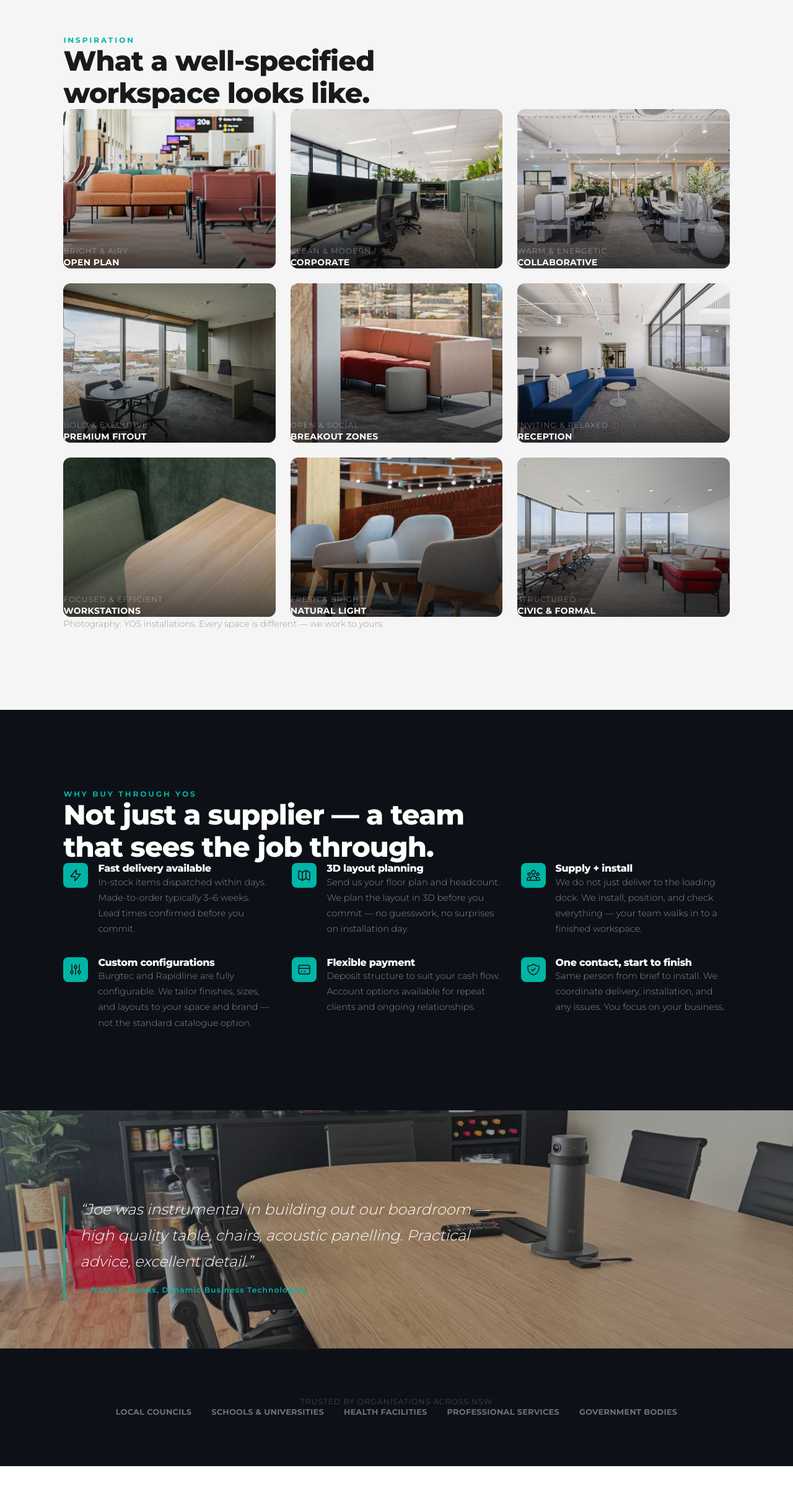
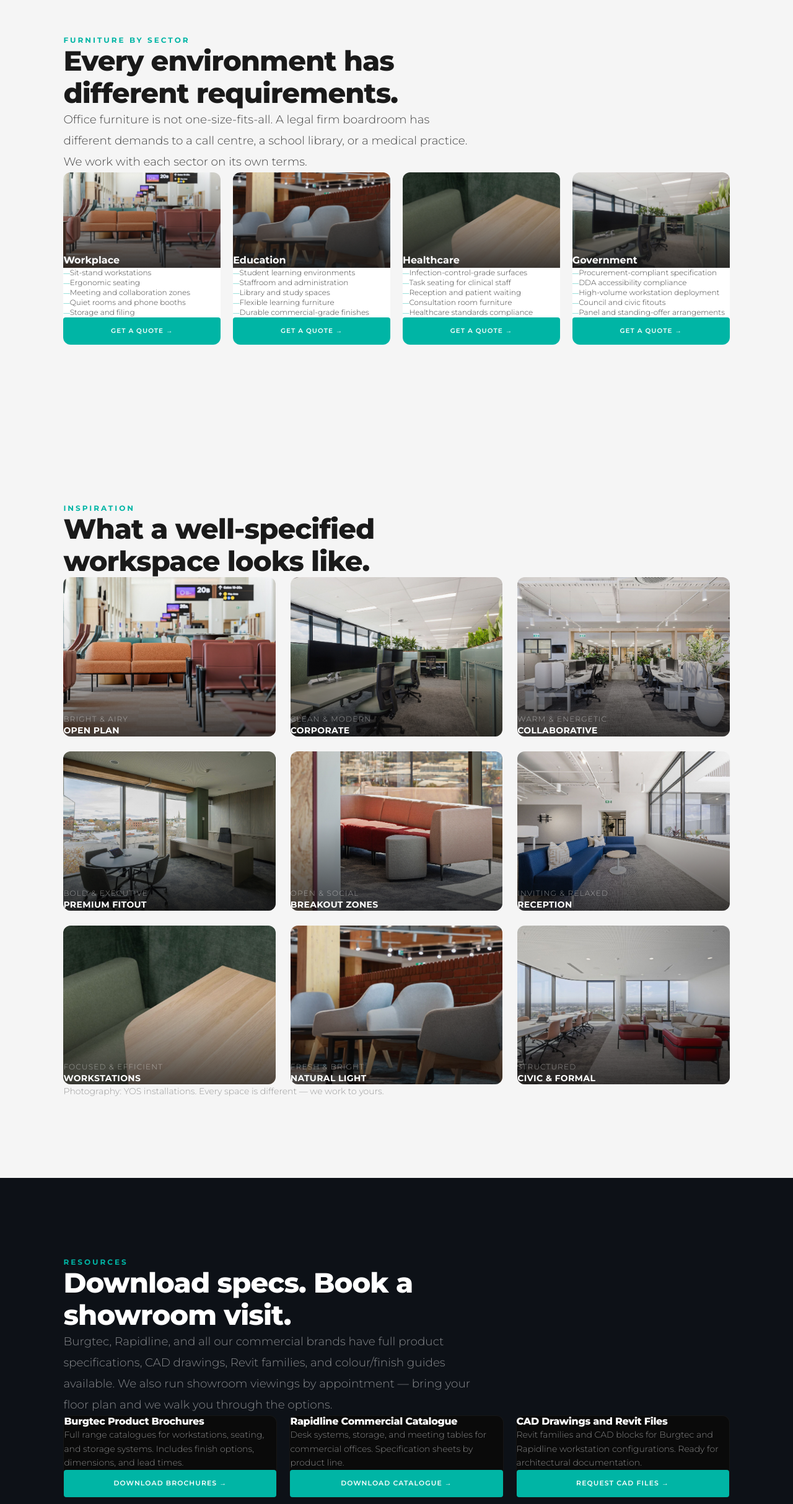
Before and after one commit to yossy-jk/yos-website, a Next.js app: page /furniture in a window 1280 px wide. Shown: the part 4197-6623 px from the top of the page at 62% size. Built offline with nearby package versions, Linux system fonts and the light colour scheme; no server answers.

Commit message:
enhance: furniture page — sector browsing, spec download resources, HowTo schema, new FAQ; tenant-rep — savings-value FAQ added

```diff
--- a/src/app/furniture/page.tsx
+++ b/src/app/furniture/page.tsx
@@ -305,6 +305,56 @@ export default function FurniturePage() {
         </div>
       </section>
 
+
+      {/* ─── SECTOR BROWSING ────────────────────────── */}
+      <section className="bg-warm-grey" style={SEC}>
+        <div className="max-w-screen-xl mx-auto" style={PAD}>
+          <FadeIn>
+            <SectionLabel>Furniture by sector</SectionLabel>
+            <h2 className="text-near-black font-bold leading-tight tracking-tight mt-3 mb-6 max-w-2xl"
+              style={{ fontSize: 'clamp(1.5rem, 3.5vw, 3rem)' }}>
+              Every environment has different requirements.
+            </h2>
+            <p className="text-charcoal font-light leading-relaxed max-w-2xl mb-12"
+              style={{ fontSize: 'clamp(1rem, 1.8vw, 1.15rem)', lineHeight: 1.85 }}>
+              Office furniture is not one-size-fits-all. A legal firm boardroom has different demands to a call centre, a school library, or a medical practice. We work with each sector on its own terms.
+            </p>
+          </FadeIn>
+          <div className="grid grid-cols-1 sm:grid-cols-2 lg:grid-cols-4 gap-5">
+            {([
+              { sector: 'Workplace', icon: 'svg-workplace', needs: ['Sit-stand workstations','Ergonomic seating','Meeting and collaboration zones','Quiet rooms and phone booths','Storage and filing'], image: '/images/furniture/space-wsi-openplan.jpg' },
+              { sector: 'Education', icon: 'svg-education', needs: ['Student learning environments','Staffroom and administration','Library and study spaces','Flexible learning furniture','Durable commercial-grade finishes'], image: '/images/furniture/space-geelong-a.jpg' },
+              { sector: 'Healthcare', icon: 'svg-healthcare', needs: ['Infection-control-grade surfaces','Task seating for clinical staff','Reception and patient waiting','Consultation room furniture','Healthcare standards compliance'], image: '/images/furniture/space-cogc-office.jpg' },
+              { sector: 'Government', icon: 'svg-government', needs: ['Procurement-compliant specification','DDA accessibility compliance','High-volume workstation deployment','Council and civic fitouts','Panel and standing-offer arrangements'], image: '/images/furniture/space-cogc-wide.jpg' }
+            ]).map((item) => (
+              <FadeIn key={item.sector} direction="up">
+                <div className="bg-white rounded-xl overflow-hidden flex flex-col">
+                  <div className="relative" style={{ height: 'clamp(7rem, 12vw, 10rem)' }}>
+                    <Image src={item.image} alt={item.sector + ' commercial furniture Newcastle NSW'} fill className="object-cover object-center" />
+                    <div className="absolute inset-0" style={{ background: 'linear-gradient(to top, rgba(26,26,26,0.85) 0%, rgba(26,26,26,0.2) 70%, transparent 100%)' }} />
+                    <div className="absolute bottom-0 left-0 right-0 p-4">
+                      <p className="text-white font-bold text-base">{item.sector}</p>
+                    </div>
+                  </div>
+                  <div className="p-5 flex flex-col flex-1">
+                    <ul className="space-y-1.5 flex-1">
+                      {item.needs.map(n => (
+                        <li key={n} className="text-charcoal font-light text-xs flex items-start gap-1.5">
+                          <span className="text-teal mt-0.5 flex-shrink-0" style={{ fontSize: '0.65rem' }}>—</span>{n}
+                        </li>
+                      ))}
+                    </ul>
+                    <Button href="/resources/furniture-quote" variant="primary" size="sm" className="mt-4 w-full justify-center">
+                      Get a Quote →
+                    </Button>
+                  </div>
+                </div>
+              </FadeIn>
+            ))}
+          </div>
+        </div>
+      </section>
+
       {/* ─── INSPIRATION GALLERY ─────────────────────── */}
       <section style={SEC} className="bg-warm-grey">
         <div className="max-w-screen-xl mx-auto" style={PAD}>
@@ -344,8 +394,48 @@ export default function FurniturePage() {
         </div>
       </section>
 
+
+
+      {/* ─── SPECIFICATION RESOURCES ─────────────────── */}
+      <section className="bg-[#0D1117]" style={SEC}>
+        <div className="max-w-screen-xl mx-auto" style={PAD}>
+          <FadeIn>
+            <SectionLabel>Resources</SectionLabel>
+            <h2 className="text-white font-bold leading-tight tracking-tight mt-3 mb-4 max-w-2xl"
+              style={{ fontSize: 'clamp(1.5rem, 3.5vw, 3rem)' }}>
+              Download specs. Book a showroom visit.
+            </h2>
+            <p className="text-white/50 font-light leading-relaxed max-w-2xl mb-12"
+              style={{ fontSize: 'clamp(1rem, 1.8vw, 1.15rem)', lineHeight: 1.85 }}>
+              Burgtec, Rapidline, and all our commercial brands have full product specifications, CAD drawings, Revit families, and colour/finish guides available. We also run showroom viewings by appointment — bring your floor plan and we walk you through the options.
+            </p>
+          </FadeIn>
+          <div className="grid grid-cols-1 sm:grid-cols-2 lg:grid-cols-3 gap-5">
+            {([
+              { title: 'Burgtec Product Brochures', desc: 'Full range catalogues for workstations, seating, and storage systems. Includes finish options, dimensions, and lead times.', action: 'Download Brochures' },
+              { title: 'Rapidline Commercial Catalogue', desc: 'Desk systems, storage, and meeting tables for commercial offices. Specification sheets by product line.', action: 'Download Catalogue' },
+              { title: 'CAD Drawings and Revit Files', desc: 'Revit families and CAD blocks for Burgtec and Rapidline workstation configurations. Ready for architectural documentation.', action: 'Request CAD Files' },
+              { title: 'Finish and Colour Guide', desc: 'Frame colours, worktop laminates, fabric options, and screen fabrics for Burgtec and Rapidline. Match to your brand.', action: 'Download Finish Guide' },
+              { title: 'Showroom Appointment', desc: 'See Burgtec workstations and seating in person. Bring your floor plan and headcount — we walk through configurations on the showroom floor.', action: 'Book a Showroom Visit' },
+              { title: 'Bulk and Government Pricing', desc: 'Standing offer, panel arrangement, and government procurement pricing available. Councils, schools, and health facilities — talk to us first.', action: 'Enquire About Pricing' }
+            ]).map((item) => (
+              <FadeIn key={item.title} direction="up">
+                <div className="bg-[#0A0A0A] rounded-xl p-7 border border-white/5 flex flex-col">
+                  <h3 className="text-white font-bold text-base mb-2">{item.title}</h3>
+                  <p className="text-white/50 font-light text-sm leading-relaxed flex-1 mb-5">{item.desc}</p>
+                  <Button href="/resources/furniture-quote" variant="primary" size="md" className="w-full justify-center">
+                    {item.action} →
+                  </Button>
+                </div>
+              </FadeIn>
+            ))}
+          </div>
+        </div>
+      </section>
+
       {/* ─── WHY BUY THROUGH YOS ────────────────────── */}
       <section className="bg-[#0D1117]" style={SEC}>
+
         <div className="max-w-screen-xl mx-auto" style={PAD}>
           <FadeIn>
             <SectionLabel>Why buy through YOS</SectionLabel>
--- a/src/app/tenant-rep/page.tsx
+++ b/src/app/tenant-rep/page.tsx
@@ -595,6 +595,14 @@ export default function TenantRepPage() {
                   "text": "Office, industrial, retail, and specialised use — including childcare centres, medical suites, and hospitality fitouts. Each sector has its own lease dynamics, and we tailor the representation accordingly. If it is a commercial lease in NSW, we can help.",
                 },
               },
+              {
+                "@type": "Question",
+                "name": "How much can a tenant representative save on a commercial lease?",
+                "acceptedAnswer": {
+                  "@type": "Answer",
+                  "text": "It depends on the deal. We consistently negotiate rent-free periods worth tens of thousands of dollars, caps on annual rent increases, make-good obligations reduced or eliminated, and fitout contributions from the landlord. The fee is usually covered by what we negotiate. Most clients see a net positive return on representation within the first year of their lease.",
+                },
+              },
             ],
           })
         }}
```
